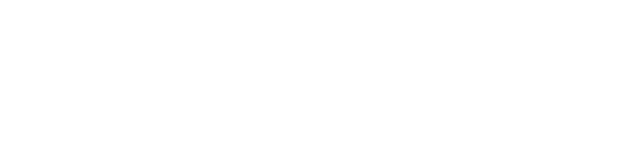
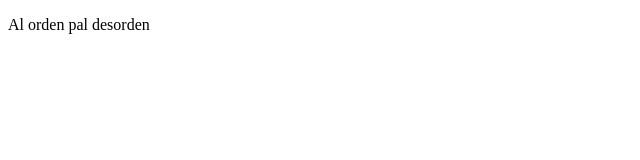
Before and after one commit to ximepicen/PersonalShit, a plain HTML site: page index.html in a window 1280 px wide. Shown: the whole page, without its empty margins (0-640 px from the left). Drawn offline with Linux system fonts and the light colour scheme.

Commit message:
Agregue mi primer parrafo

```diff
--- a/index.html
+++ b/index.html
@@ -7,6 +7,6 @@
     <title>Document</title>
 </head>
 <body>
-
+    <p>Al orden pal desorden</p>
 </body>
 </html>
```
